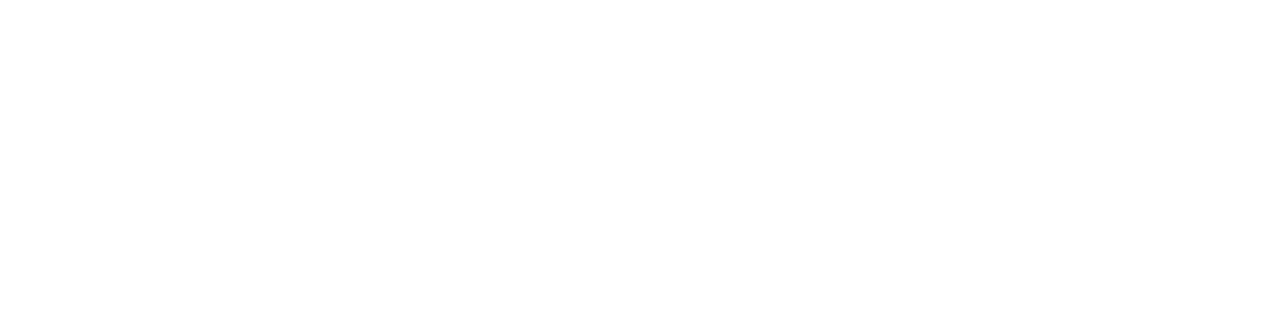
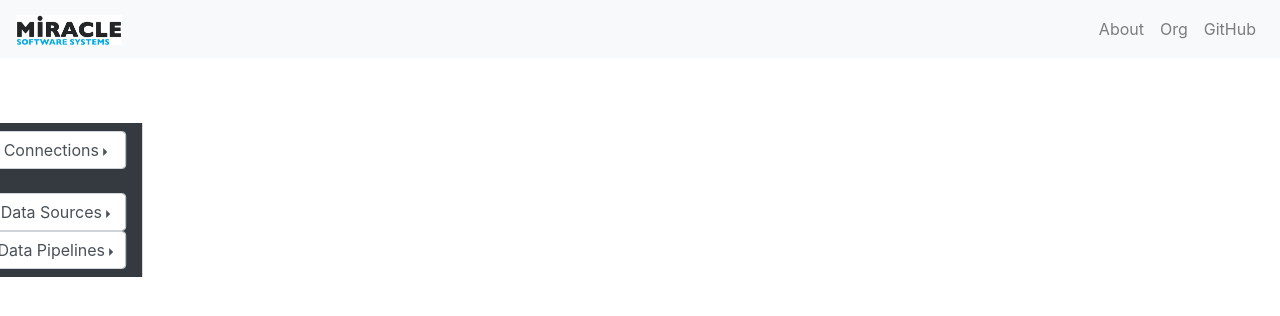
Before and after one commit to Karun27/AIPaaS, a React (Create React App) app: page /Project in a window 1280 px wide. Shown: the top 316 px of the page. Built offline with nearby package versions, Linux system fonts and the light colour scheme.

Commit message:
Add project info

```diff
--- a/package.json
+++ b/package.json
@@ -17,8 +17,11 @@
     "react-router-dom": "^5.1.2",
     "react-scripts": "3.2.0",
     "react-shapes": "^0.1.0",
+    "react-sidebar": "^3.0.2",
     "react-slideshow-image": "^1.3.1",
-    "reactstrap": "^8.1.1"
+    "reactstrap": "^8.1.1",
+    "rsuite": "^4.0.5",
+    "semantic-ui-react": "^0.88.1"
   },
   "scripts": {
     "start": "react-scripts start",
--- a/src/App.css
+++ b/src/App.css
@@ -66,6 +66,13 @@ left: 50%;
 -webkit-transform: translate(-50%, -50%);
 transform: translate(-50%, -50%);
 }
+#contain{
+  position: absolute;
+  top: 25%;
+  left: 3%;
+  -webkit-transform: translate(-50%, -50%);
+  transform: translate(-50%, -50%);
+  }
 /* p{
  color:#f04a3e;
 } */
--- a/src/App.js
+++ b/src/App.js
@@ -5,6 +5,7 @@ import Result from './Result'; // or whatever the location is
 import Register from './Register';
 import Data from './axios/Data';
 import HomePage from'./HomePage';
+import ProjectInfo from './ProjectInfo';
 class App extends Component {
   render() {
     return (
@@ -14,6 +15,7 @@ class App extends Component {
       <Route path="/Register" component={Register}/>
       <Route path="/Data" component={Data}/>
       <Route path="/Home" component={HomePage}/>
+      <Route path="/Project" component={ProjectInfo}/>
     </Switch>
 </BrowserRouter>
     )};
--- a/src/ItemCard.js
+++ b/src/ItemCard.js
@@ -1,6 +1,7 @@
 import React from 'react';
 import PropTypes from 'prop-types';
 import {Button} from 'reactstrap';
+import {Link} from 'react-router-dom';
 
 export const ItemCard = ({toggleEditing, item, onChange, index, onDelete}) => (
     <div className="col-md-6 col-lg-3">
@@ -38,7 +39,9 @@ export const ItemCard = ({toggleEditing, item, onChange, index, onDelete}) => (
                 />
               </div>
               :
+              <Link to="/Register">
               <Button color="info">
+
                 <h4 className="card-title text-center">{item.name}</h4>
                 <div className="row justify-content-center mb-4">
                   <p className="card-text">
@@ -52,6 +55,7 @@ export const ItemCard = ({toggleEditing, item, onChange, index, onDelete}) => (
                 </div>
 
               </Button>
+              </Link>
           }
 
           <div className="row justify-content-center">
@@ -88,4 +92,5 @@ ItemCard.propTypes = {
   toggleEditing: PropTypes.func.isRequired,
   onChange: PropTypes.func.isRequired,
   onDelete: PropTypes.func.isRequired,
+  onClick: PropTypes.func.isRequired,
 };
--- a/src/LoginPage.js
+++ b/src/LoginPage.js
@@ -66,7 +66,7 @@ class LoginPage extends Component {
        }
        route() {
          if(this.state.username =="abc"&& this.state.password=="abc"){
-        let path = `Data`;
+        let path = `Home`;
        this.props.history.push(path);
          }
          else{
--- /dev/null
+++ b/src/ProjectInfo.js
@@ -0,0 +1,187 @@
+import React, { Component } from 'react';
+import './App.css';
+import Nav1 from './Nav';
+import Background from './Background';
+import {Button, Input, Card, CardText, CardTitle, Col, Row, Container,
+ Modal, ModalHeader, ModalBody, ModalFooter, Dropdown} from 'reactstrap';
+import Data from './axios/Data';
+import {
+    Collapse,
+    Navbar,
+    NavbarToggler,
+    NavbarBrand,
+    Nav,
+    NavItem,
+    NavLink,
+    UncontrolledDropdown,
+    DropdownToggle,
+    DropdownMenu,
+    DropdownItem } from 'reactstrap';
+import Test from './Test';
+
+
+
+class ProjectInfo extends Component {
+  constructor(props) {
+    super(props);
+    this.dropdown = React.createRef();
+    this.toggle = this.toggle.bind(this);
+    this.toggle1 = this.toggle1.bind(this);
+    this.toggle2 = this.toggle2.bind(this);
+
+    this.state = {
+      dropdownOpen: false,
+      dropdownOpen1: false,
+      dropdownOpen2: false
+    };
+}
+toggle(e) {
+    this.setState(prevState => ({
+      dropdownOpen: !prevState.dropdownOpen
+    }));
+  }
+  toggle1(e) {
+    this.setState(prevState => ({
+      dropdownOpen1: !prevState.dropdownOpen1
+    }));
+  }
+  toggle2(e) {
+    this.setState(prevState => ({
+      dropdownOpen2: !prevState.dropdownOpen2
+    }));
+  }
+
+
+
+  render() {
+
+    return (
+        <div>
+            <Nav1 />
+ <div id="contain">
+
+     <div class="row">
+     <Col sm={{ size: 'auto', offset: 1 }}>
+
+<Navbar color="dark">
+<Nav vertical>
+        <div ref={this.dropdown}>
+        <Dropdown direction="right" isOpen={this.state.dropdownOpen} toggle={this.toggle}>
+          <DropdownToggle tag="button" type="button" className="form-control" caret>
+            Connections
+          </DropdownToggle>
+          <DropdownMenu>
+          <DropdownItem>New</DropdownItem>
+            <DropdownItem>Existing</DropdownItem>
+            <DropdownItem>Permission</DropdownItem>
+          </DropdownMenu>
+        </Dropdown>
+        </div>
+        <br></br>
+        <div ref={this.dropdown}>
+        <Dropdown direction="right" onMouseOver={this.onMouseEnter} onMouseLeave={this.onMouseLeave} isOpen={this.state.dropdownOpen1} toggle={this.toggle1}>
+          <DropdownToggle tag="button" type="button" className="form-control" caret>
+            Data Sources
+          </DropdownToggle>
+          <DropdownMenu>
+          <DropdownItem>New</DropdownItem>
+            <DropdownItem>Existing</DropdownItem>
+            <DropdownItem>Permission</DropdownItem>
+          </DropdownMenu>
+        </Dropdown>
+        </div>
+        <div ref={this.dropdown}>
+         <Dropdown direction="right" onMouseOver={this.onMouseEnter} onMouseLeave={this.onMouseLeave} isOpen={this.state.dropdownOpen2} toggle={this.toggle2}>
+          <DropdownToggle tag="button" type="button" className="form-control" caret>
+            Data Pipelines
+          </DropdownToggle>
+          <DropdownMenu>
+          <DropdownItem>New</DropdownItem>
+            <DropdownItem>Existing</DropdownItem>
+            <DropdownItem>Permission</DropdownItem>
+          </DropdownMenu>
+    </Dropdown>
+     {/* <Dropdown direction="right" onMouseOver={this.onMouseEnter} onMouseLeave={this.onMouseLeave} isOpen={this.state.dropdownOpen} toggle={this.toggle}>
+          <DropdownToggle tag="button" type="button" className="form-control" caret>
+            Feature Engineering
+          </DropdownToggle>
+          <DropdownMenu>
+          <DropdownItem>New</DropdownItem>
+            <DropdownItem>Existing</DropdownItem>
+            <DropdownItem>Permission</DropdownItem>
+          </DropdownMenu>
+        </Dropdown>
+        <Dropdown direction="right" onMouseOver={this.onMouseEnter} onMouseLeave={this.onMouseLeave} isOpen={this.state.dropdownOpen} toggle={this.toggle}>
+          <DropdownToggle tag="button" type="button" className="form-control" caret>
+            Models
+          </DropdownToggle>
+          <DropdownMenu>
+          <DropdownItem>New</DropdownItem>
+            <DropdownItem>Existing</DropdownItem>
+            <DropdownItem>Permission</DropdownItem>
+          </DropdownMenu>
+        </Dropdown>
+        <Dropdown direction="right" onMouseOver={this.onMouseEnter} onMouseLeave={this.onMouseLeave} isOpen={this.state.dropdownOpen} toggle={this.toggle}>
+          <DropdownToggle tag="button" type="button" className="form-control" caret>
+            API's
+          </DropdownToggle>
+          <DropdownMenu>
+          <DropdownItem>New</DropdownItem>
+            <DropdownItem>Existing</DropdownItem>
+            <DropdownItem>Permission</DropdownItem>
+          </DropdownMenu>
+        </Dropdown> <Dropdown direction="right" onMouseOver={this.onMouseEnter} onMouseLeave={this.onMouseLeave} isOpen={this.state.dropdownOpen} toggle={this.toggle}>
+          <DropdownToggle tag="button" type="button" className="form-control" caret>
+            Data Dictionary
+          </DropdownToggle>
+          <DropdownMenu>
+          <DropdownItem>New</DropdownItem>
+            <DropdownItem>Existing</DropdownItem>
+            <DropdownItem>Permission</DropdownItem>
+          </DropdownMenu>
+        </Dropdown>
+        <Dropdown direction="right" onMouseOver={this.onMouseEnter} onMouseLeave={this.onMouseLeave} isOpen={this.state.dropdownOpen} toggle={this.toggle}>
+          <DropdownToggle tag="button" type="button" className="form-control" caret>
+            Visualization
+          </DropdownToggle>
+          <DropdownMenu>
+          <DropdownItem>New</DropdownItem>
+            <DropdownItem>Existing</DropdownItem>
+            <DropdownItem>Permission</DropdownItem>
+          </DropdownMenu>
+        </Dropdown> <Dropdown direction="right" onMouseOver={this.onMouseEnter} onMouseLeave={this.onMouseLeave} isOpen={this.state.dropdownOpen} toggle={this.toggle}>
+          <DropdownToggle tag="button" type="button" className="form-control" caret>
+            AI Flow
+          </DropdownToggle>
+          <DropdownMenu>
+          <DropdownItem>New</DropdownItem>
+            <DropdownItem>Existing</DropdownItem>
+            <DropdownItem>Permission</DropdownItem>
+          </DropdownMenu>
+        </Dropdown>
+        <Dropdown direction="right" onMouseOver={this.onMouseEnter} onMouseLeave={this.onMouseLeave} isOpen={this.state.dropdownOpen} toggle={this.toggle}>
+          <DropdownToggle tag="button" type="button" className="form-control" caret>
+            Deploy
+          </DropdownToggle>
+          <DropdownMenu>
+          <DropdownItem>New</DropdownItem>
+            <DropdownItem>Existing</DropdownItem>
+            <DropdownItem>Permission</DropdownItem>
+          </DropdownMenu>
+        </Dropdown> */}
+      </div>
+
+
+      </Nav>
+      </Navbar>
+      </Col></div>
+      </div>
+
+      </div>
+
+
+    );
+  }
+}
+
+export default ProjectInfo;
--- a/src/Test.js
+++ b/src/Test.js
@@ -9,6 +9,7 @@ class Test extends Component {
     owner:"",
     items: [
     ]
+
   };
 
   /**
@@ -69,6 +70,7 @@ class Test extends Component {
     });
   };
 
+
   /**
    * Update the Name and/or Price of an item.
    * @param event
@@ -114,6 +116,7 @@ class Test extends Component {
             owner={owner}
             onChange={this.handleInputChange}
             onSubmit={this.addItem}
+
         />
 
         <h1 className="display-4 my-4 text-center text-muted">Ongoing Projects</h1>
```
Also changed, not shown: 1 other file (tests, documents, lock files or other folders).
